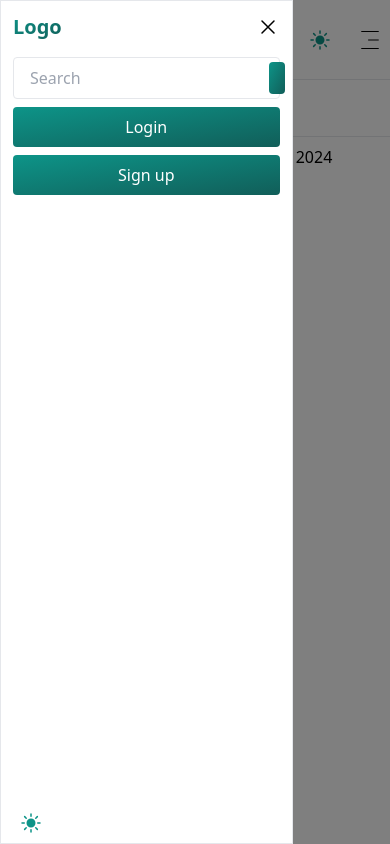
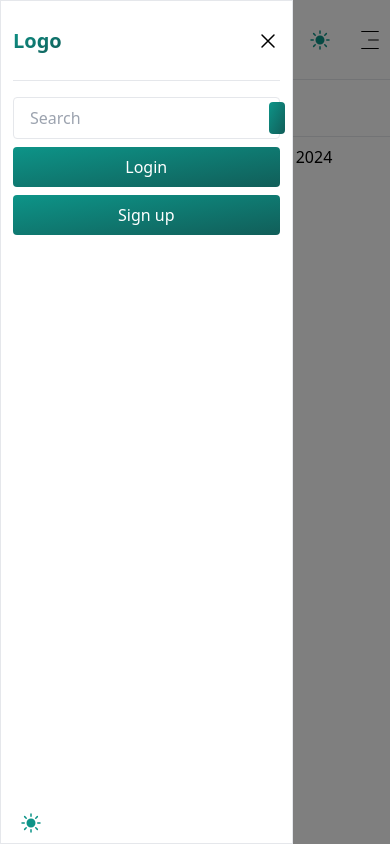
Before and after one commit to ashsajal1/react-tsx-tailwind-template, a React (Vite) app: page / in a window 390 px wide. Both pictures are taken after a click on the button "Open dialog". Built offline with nearby package versions, Linux system fonts and the light colour scheme.

Commit message:
add fixed height

```diff
--- a/src/components/partials/side-nav.tsx
+++ b/src/components/partials/side-nav.tsx
@@ -25,10 +25,9 @@ export default function SideNav({ isOpen, handleClose }: { isOpen: boolean, hand
                     staggerChildren: 0.05
                 }}
                 animate={isOpen ? { width: '75%', opacity: 1 } : { width: '0', opacity: 0 }}
-                className='fixed inset-0 left-0 z-20 top-0 max-h-full h-full bg-white border dark:border-gray-800 p-3 dark:bg-black overflow-y-auto md:hidden'
-
+                className='fixed inset-0 left-0 z-20 top-0 max-h-full h-full bg-white border dark:border-gray-800 px-3 dark:bg-black overflow-y-auto md:hidden'
             >
-                <div className='flex items-center justify-between'>
+                <div className='flex items-center justify-between h-[80px] border-b'>
                     <Text className='text-xl font-bold' label='Logo' />
                     <HiOutlineXMark onClick={handleClose} className='h-6 w-6 dark:text-white text-black cursor-pointer' />
                 </div>
--- a/src/components/ui/button.tsx
+++ b/src/components/ui/button.tsx
@@ -15,7 +15,6 @@ export default function Button({ children, variant = "solid", ...props }: PropsW
     const dangerStyle = 'bg-red-600 hover:bg-red-700';
     const dangerOutlineStyle = 'border bg-white dark:bg-black border-red-600 text-red-600 hover:bg-red-200 hover:text-red';
 
-
     return (
         <button
             {...props}
```
